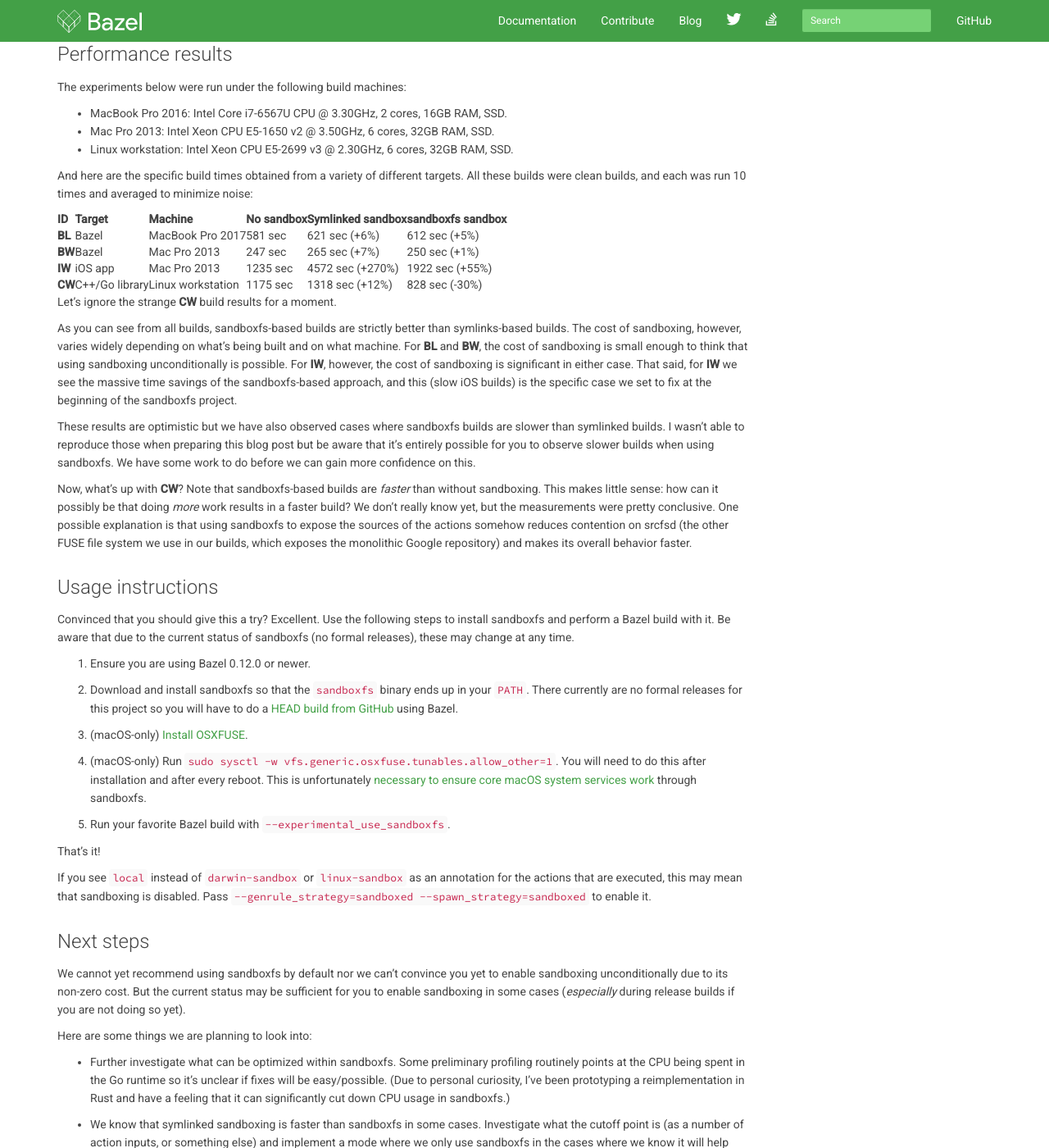
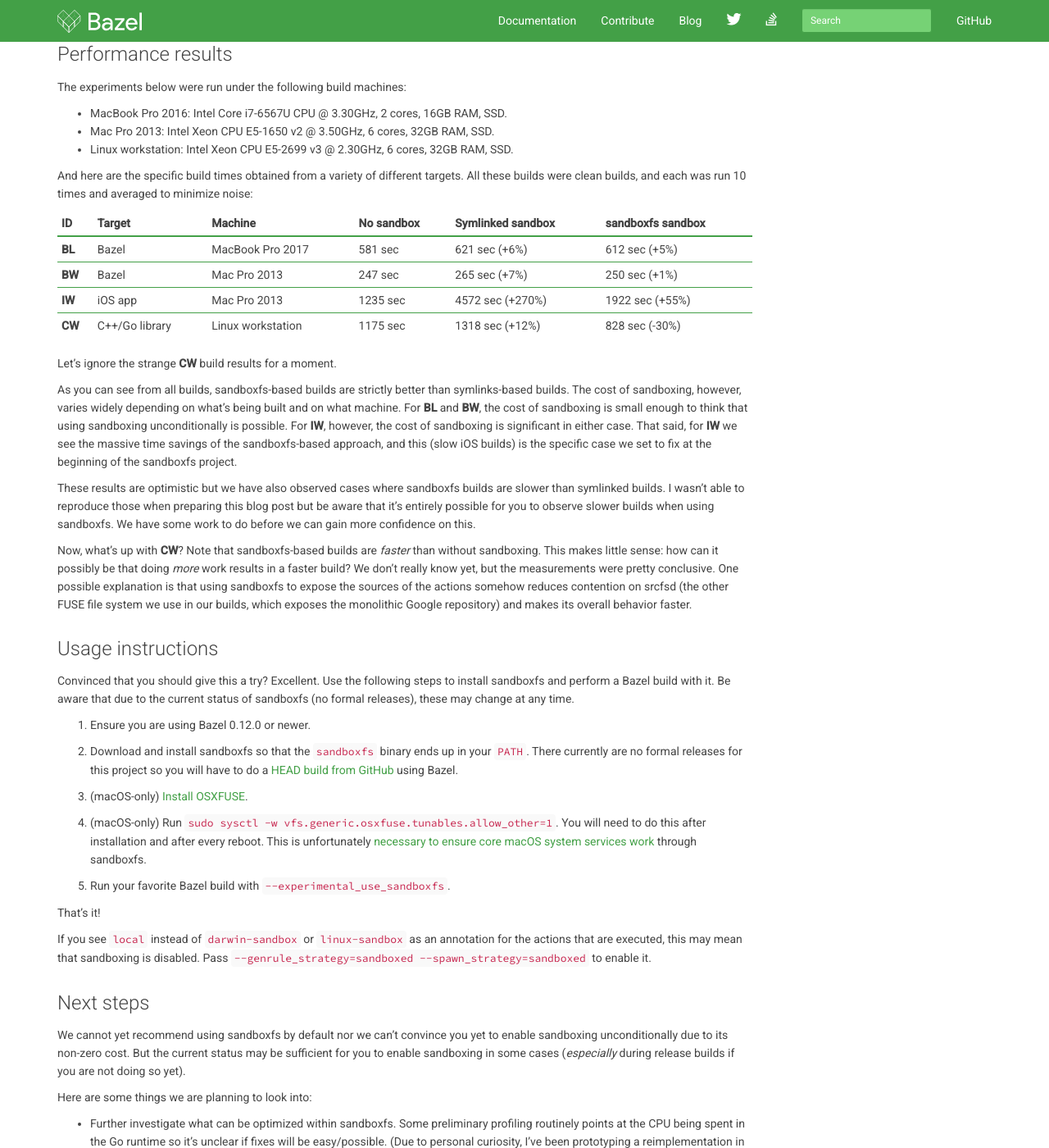
Before and after one commit to bazelbuild/bazel-blog, a Jekyll site: the page built from index.html, in a window 1280 px wide and 1400 px high, scrolled down 931 px. Shown: the whole window at 82% size. Built offline with Jekyll 4.4.1, drawn with Linux system fonts in a browser that asks for light colours; nearby versions of some CDN libraries; library files that are not in the unit come from our copies; Markdown is read by kramdown in place of the engine named in the settings; the list of posts is cut into pages by our own code.

Commit message:
Fix table rendering
Import the minimal amount of code from Bootstrap in order to render tables
nicely in posts, which is necessary by the latest post on sandboxfs.

This is a bit of a hack: we should instead be building Bootstrap from its
SASS sources and then using a small custom rule to inherit those rules into
the elements that need them... but this looks non-trivial.

```diff
--- a/_sass/style.scss
+++ b/_sass/style.scss
@@ -16,6 +16,12 @@
 
 $vpad: 20px;
 
+$table-bg: white;
+$table-cell-padding: 5px;
+$table-border-color: $bazel-green;
+$text-muted: $color-on-bazel-green;
+$line-height-base: 20px;
+$line-height-computed: 20px;
 
 html {
   position: relative;
--- /dev/null
+++ b/_sass/tables.scss
@@ -0,0 +1,64 @@
+// Bootstrap requires tables to carry a .table class in order for styling to
+// be applied. However, redcarpet emits table elements without the class and
+// it is not possible to customize it.
+//
+// Ideally, we would use a SASS directive to make the table element inherit
+// the formatting defined by the bootstrap templates... but we cannot do so
+// at the moment because we don't build bootstrap ourselves from its SASS
+// sources. Therefore, this file just borrows the minimal amount of code
+// from bootstrap 3.3.7 to render tables nicely.
+
+table {
+  background-color: $table-bg;
+}
+caption {
+  padding-top: $table-cell-padding;
+  padding-bottom: $table-cell-padding;
+  color: $text-muted;
+  text-align: left;
+}
+th {
+  text-align: left;
+}
+
+// Baseline styles
+
+table {
+  width: 100%;
+  max-width: 100%;
+  margin-bottom: $line-height-computed;
+  // Cells
+  > thead,
+  > tbody,
+  > tfoot {
+    > tr {
+      > th,
+      > td {
+        padding: $table-cell-padding;
+        line-height: $line-height-base;
+        vertical-align: top;
+        border-top: 1px solid $table-border-color;
+      }
+    }
+  }
+  // Bottom align for column headings
+  > thead > tr > th {
+    vertical-align: bottom;
+    border-bottom: 2px solid $table-border-color;
+  }
+  // Remove top border from thead by default
+  > caption + thead,
+  > colgroup + thead,
+  > thead:first-child {
+    > tr:first-child {
+      > th,
+      > td {
+        border-top: 0;
+      }
+    }
+  }
+  // Account for multiple tbody instances
+  > tbody + tbody {
+    border-top: 2px solid $table-border-color;
+  }
+}
--- a/css/main.scss
+++ b/css/main.scss
@@ -5,5 +5,6 @@
 @import "footer.scss";
 @import "navbar.scss";
 @import "blog.scss";
+@import "tables.scss";
 
 @import "syntax.scss";
```
